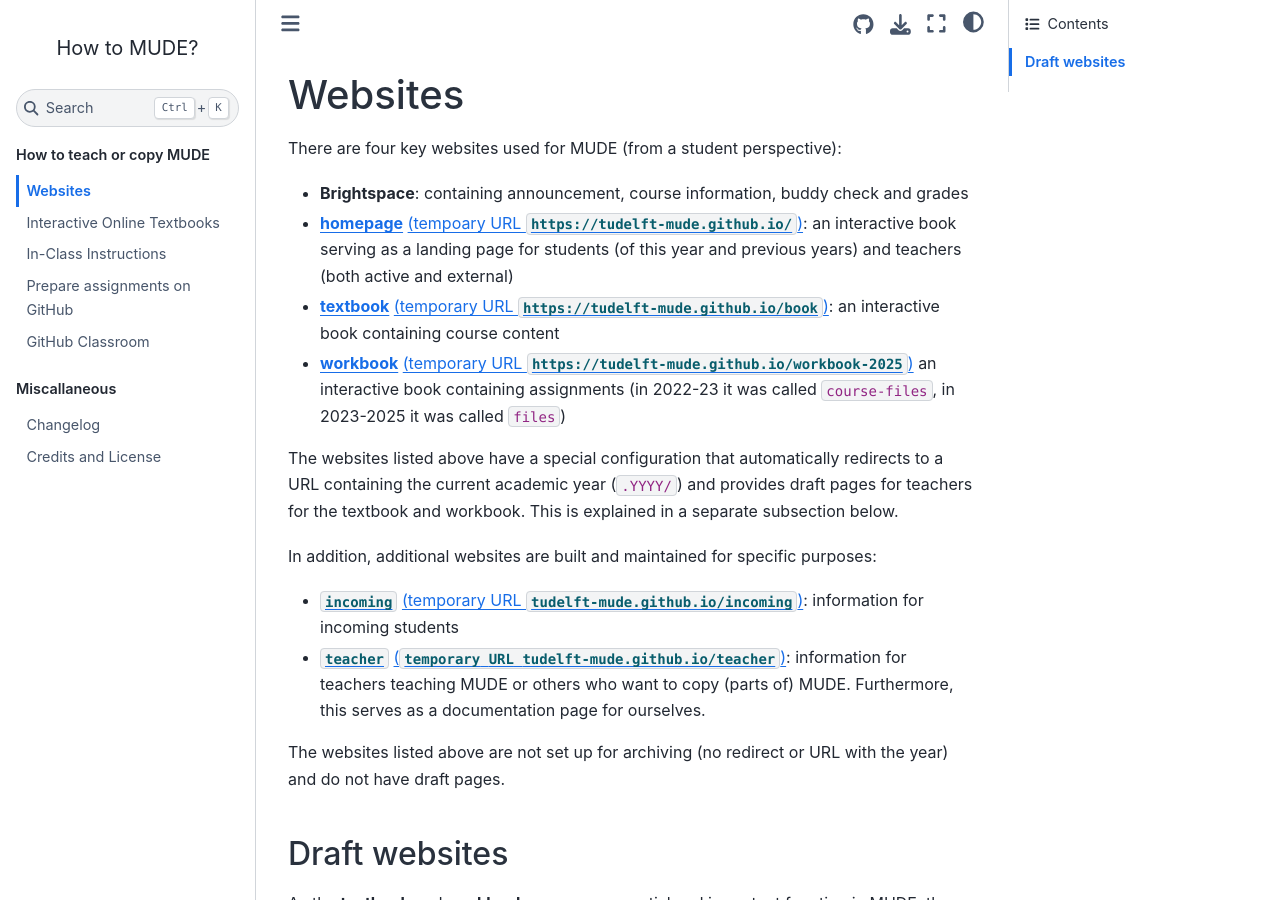
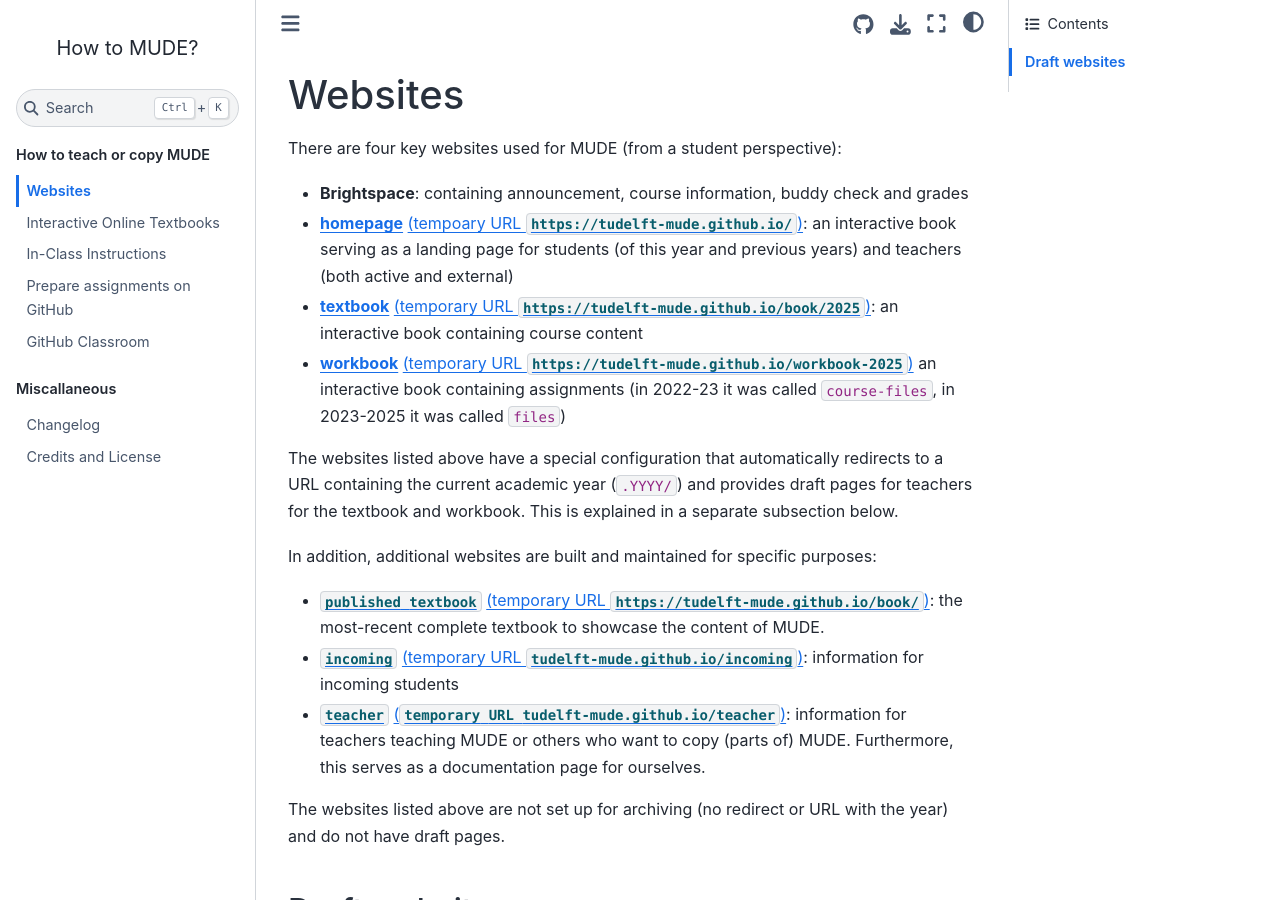
Before and after one commit to TUDelft-MUDE/teacher, a Jupyter Book: the page built from book/websites.md, in a window 1280 px wide and 900 px high. Built offline with Jupyter Book 1.0.4 settings and Sphinx 7.4.7 and the Sphinx Book theme 1.1.4, drawn with Linux system fonts in a browser that asks for light colours; comment, search, counter and statistics services are not loaded.

Commit message:
Update websites.md

```diff
--- a/book/websites.md
+++ b/book/websites.md
@@ -3,12 +3,13 @@
 There are four key websites used for MUDE (from a student perspective):
 - **Brightspace**: containing announcement, course information, buddy check and grades
 - [**homepage**](https://tudelft-mude.github.io/) [(tempoary URL `https://tudelft-mude.github.io/`)](https://tudelft-mude.github.io/): an interactive book serving as a landing page for students (of this year and previous years) and teachers (both active and external)
-- [**textbook**](https://tudelft-mude.github.io/book) [(temporary URL `https://tudelft-mude.github.io/book`)](https://tudelft-mude.github.io/book): an interactive book containing course content
+- [**textbook**](https://tudelft-mude.github.io/book/2025) [(temporary URL `https://tudelft-mude.github.io/book/2025`)](https://tudelft-mude.github.io/book/2025): an interactive book containing course content
 - [**workbook**](https://tudelft-mude.github.io/workbook-2025) [(temporary URL `https://tudelft-mude.github.io/workbook-2025`)](https://tudelft-mude.github.io/workbook-2025) an interactive book containing assignments (in 2022-23 it was called `course-files`, in 2023-2025 it was called `files`)
 
 The websites listed above have a special configuration that automatically redirects to a URL containing the current academic year (`.YYYY/`) and provides draft pages for teachers for the textbook and workbook. This is explained in a separate subsection below.
 
 In addition, additional websites are built and maintained for specific purposes:
+-  [`published textbook`](https://tudelft-mude.github.io/book/) [(temporary URL `https://tudelft-mude.github.io/book/`)](https://tudelft-mude.github.io/book): the most-recent complete textbook to showcase the content of MUDE.
 - [`incoming`](https://tudelft-mude.github.io/incoming) [(temporary URL `tudelft-mude.github.io/incoming`)](https://tudelft-mude.github.io/incoming): information for incoming students
 - [`teacher`](https://tudelft-mude.github.io/teacher) [(`temporary URL tudelft-mude.github.io/teacher`)](https://tudelft-mude.github.io/teacher): information for teachers teaching MUDE or others who want to copy (parts of) MUDE. Furthermore, this serves as a documentation page for ourselves.
 
```
